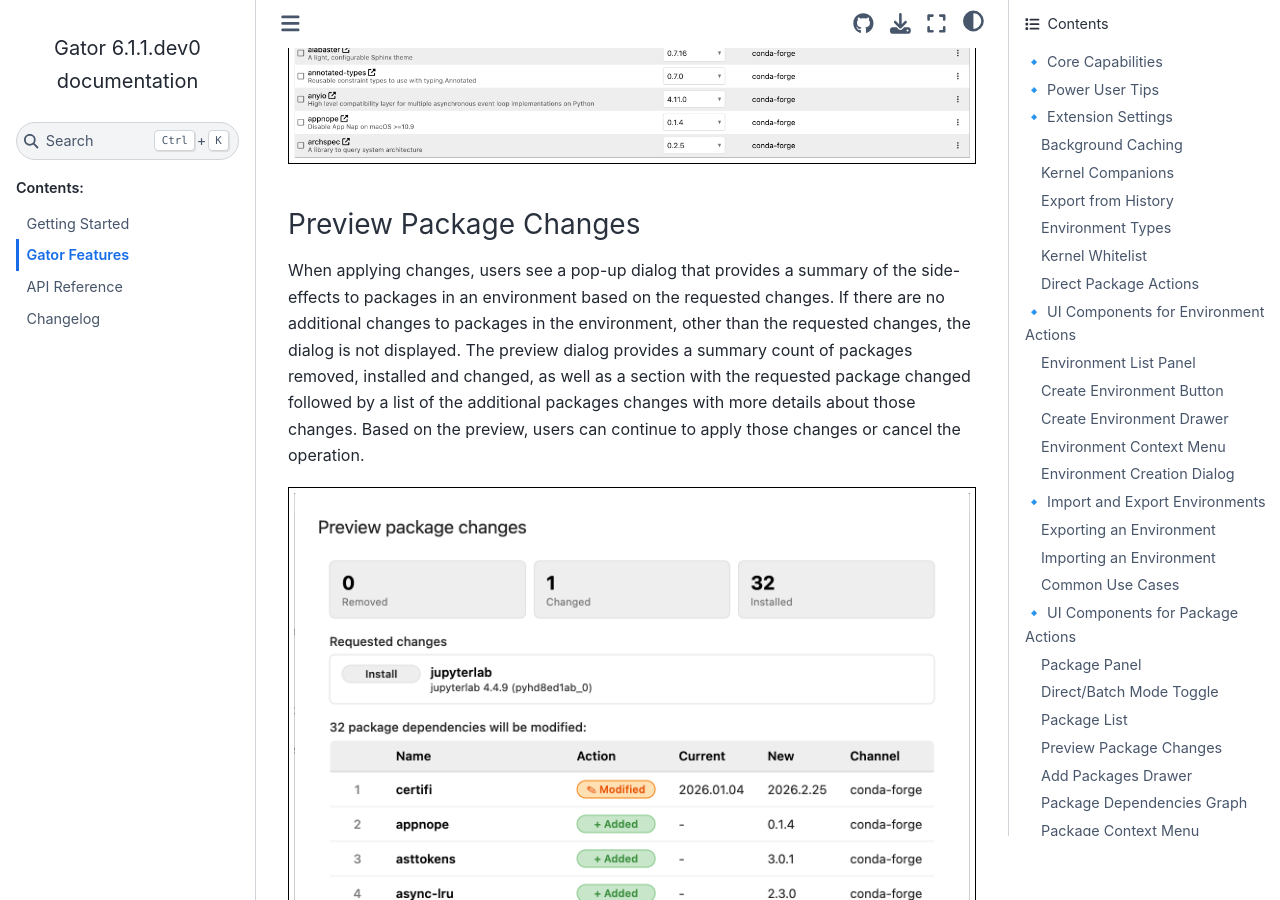
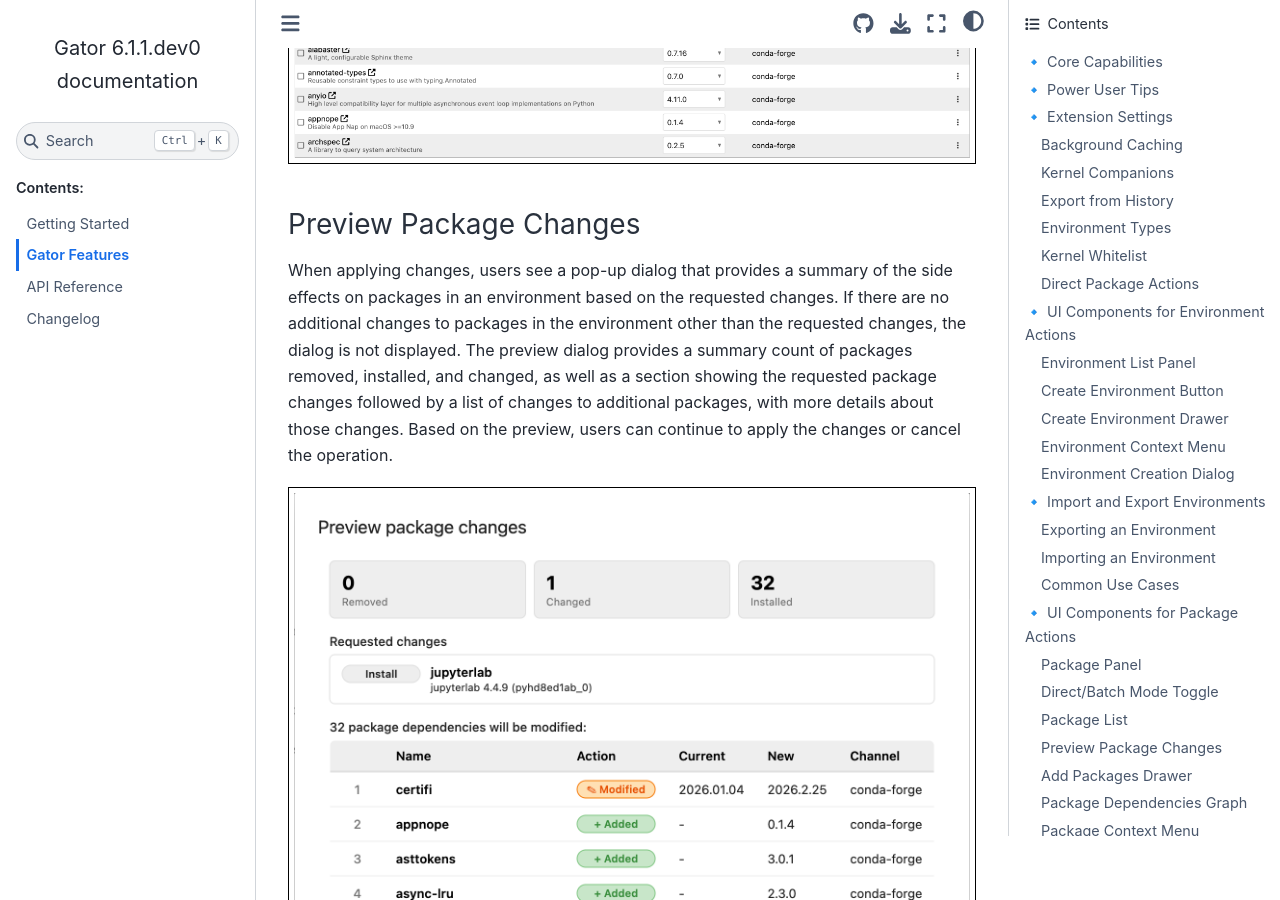
Before and after one commit to mamba-org/gator, a Sphinx documentation site: the page built from docs/source/user-guide/features.md, in a window 1280 px wide and 900 px high, scrolled down 10664 px. Built offline with Sphinx 7.4.7 and the Sphinx Book theme 1.1.4, drawn with Linux system fonts in a browser that asks for light colours; the version number is read from the project's files by our own code.

Commit message:
Update docs/source/user-guide/features.md
Co-authored-by: Copilot <175728472+Copilot@users.noreply.github.com>

````diff
--- a/docs/source/user-guide/features.md
+++ b/docs/source/user-guide/features.md
@@ -388,13 +388,13 @@ A scrollable, sortable table displaying packages with columns:
 
 ### Preview Package Changes
 
-When applying changes, users see a pop-up dialog that provides a summary of the side-effects
-to packages in an environment based on the requested changes. If there are no additional changes
-to packages in the environment, other than the requested changes, the dialog is not displayed.
-The preview dialog provides a summary count of packages removed, installed and changed, as well
-as a section with the requested package changed followed by a list of the additional packages
-changes with more details about those changes. Based on the preview, users can continue to apply
-those changes or cancel the operation.
+When applying changes, users see a pop-up dialog that provides a summary of the side effects
+on packages in an environment based on the requested changes. If there are no additional changes
+to packages in the environment other than the requested changes, the dialog is not displayed.
+The preview dialog provides a summary count of packages removed, installed, and changed, as well
+as a section showing the requested package changes followed by a list of changes to additional
+packages, with more details about those changes. Based on the preview, users can continue to apply
+the changes or cancel the operation.
 
 ```{image} ../_static/images/preview-package-changes-dialog.png
 :alt: Screenshot of the package changes preview dialog with details on package side-effects
````
